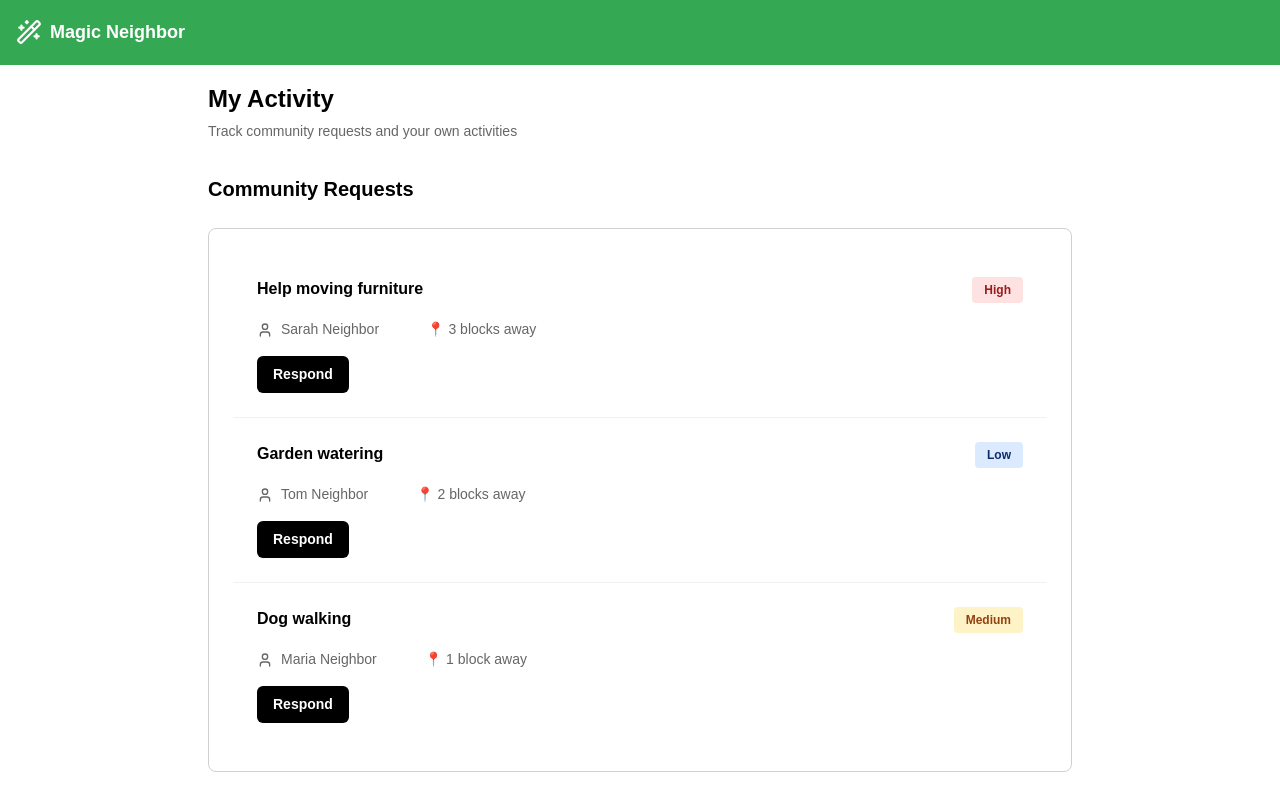
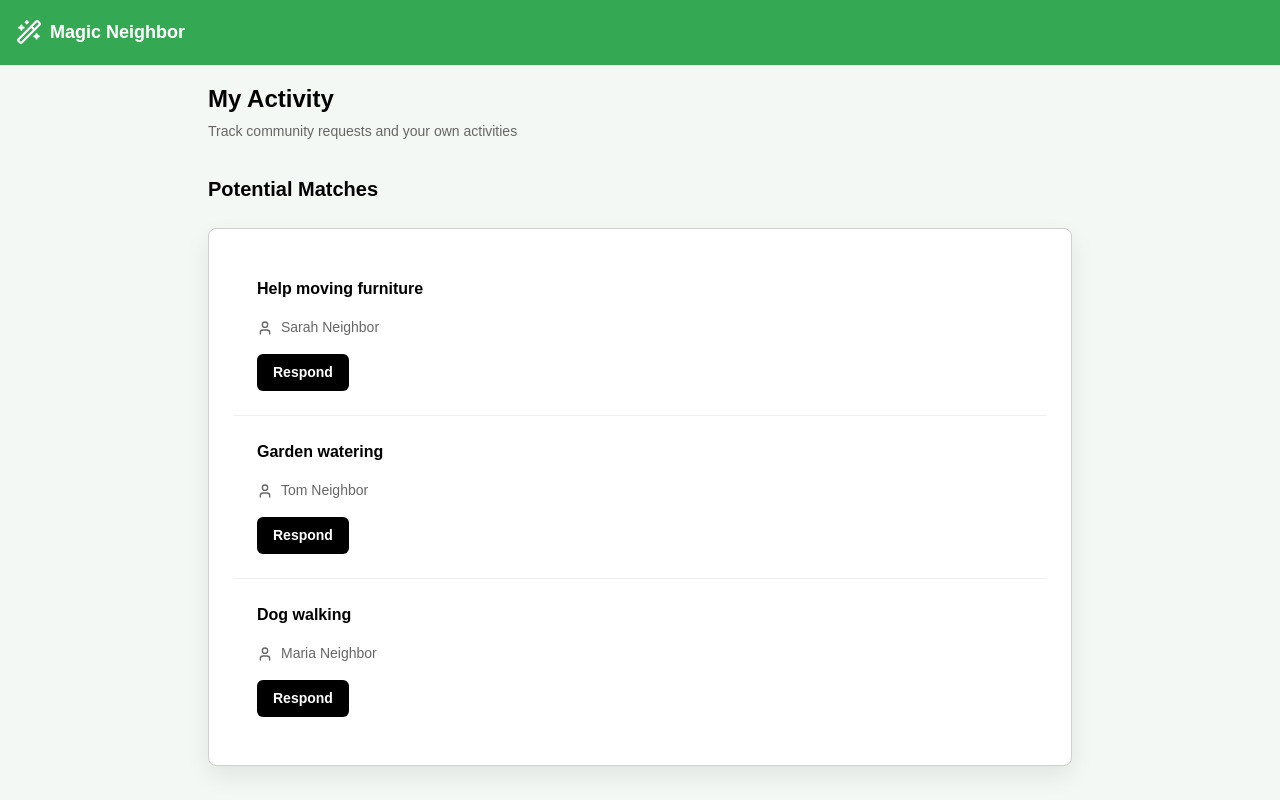
Before and after one commit to alecreates/HACKS2026, a Next.js app: page /activity in a window 1280 px wide. Shown: the top 800 px of the page. Built offline with nearby package versions, Linux system fonts and the light colour scheme.

Commit message:
css fixed?

```diff
--- a/app/activity/activity.module.css
+++ b/app/activity/activity.module.css
@@ -1,6 +1,6 @@
 .container {
   min-height: 100vh;
-  background-color: var(--background);
+  background: #f4f8f5;
 }
 
 .header {
@@ -53,9 +53,8 @@
 }
 
 .requestCard {
-  background-color: #ffffff;
-  border: 0.5px solid #d0d0d0;
-  border-radius: 8px;
+  background: white;
+  box-shadow: 0 10px 25px rgba(0,0,0,0.08);
   padding: 0 !important;
 }
 
@@ -95,30 +94,7 @@
   color: black;
 }
 
-.urgency {
-  display: inline-block;
-  padding: 0.25rem 0.75rem;
-  border-radius: 4px;
-  font-size: 0.75rem;
-  font-weight: 600;
-  text-transform: capitalize;
-  white-space: nowrap;
-}
 
-.urgencyhigh {
-  background-color: #fee2e2;
-  color: #991b1b;
-}
-
-.urgencymedium {
-  background-color: #fef3c7;
-  color: #92400e;
-}
-
-.urgencylow {
-  background-color: #dbeafe;
-  color: #0c2d6b;
-}
 
 .status {
   display: inline-block;
--- a/app/activity/page.tsx
+++ b/app/activity/page.tsx
@@ -7,16 +7,16 @@ import { MessageCircle, User } from "lucide-react";
 
 const Activity = () => {
   const communityRequests = [
-    { id: 1, title: "Help moving furniture", user: "Sarah Neighbor", location: "3 blocks away", urgency: "high" },
-    { id: 2, title: "Garden watering", user: "Tom Neighbor", location: "2 blocks away", urgency: "low" },
-    { id: 3, title: "Dog walking", user: "Maria Neighbor", location: "1 block away", urgency: "medium" },
+    { id: 1, title: "Help moving furniture", user: "Sarah Neighbor" },
+    { id: 2, title: "Garden watering", user: "Tom Neighbor" },
+    { id: 3, title: "Dog walking", user: "Maria Neighbor"},
   ];
 
   // Sample data for my requests
   const myRequests = [
-    { id: 1, title: "Grocery shopping help", status: "pending", responses: 2, createdAt: "2 days ago" },
-    { id: 2, title: "Tech support needed", status: "in-progress", responses: 1, createdAt: "5 days ago" },
-    { id: 3, title: "Furniture assembly", status: "completed", responses: 3, createdAt: "1 week ago" },
+    { id: 1, title: "Grocery shopping help", status: "pending", responses: 2 },
+    { id: 2, title: "Tech support needed", status: "in-progress", responses: 1 },
+    { id: 3, title: "Furniture assembly", status: "completed", responses: 3 },
   ];
   return (
     <div className={styles.container}>
@@ -34,23 +34,19 @@ const Activity = () => {
       <main className={styles.main}>
         {/* Community Requests Section */}
         <div className={styles.section}>
-          <h2 className={styles.sectionTitle}>Community Requests</h2>
+          <h2 className={styles.sectionTitle}>Potential Matches</h2>
           <Card className={styles.requestCard}>
             <div className={styles.requestsContainer}>
               {communityRequests.map((request) => (
                 <div key={request.id} className={styles.requestItem}>
                   <div className={styles.requestHeader}>
                     <div className={styles.requestTitle}>{request.title}</div>
-                    <span className={`${styles.urgency} ${styles[`urgency${request.urgency}`]}`}>
-                      {request.urgency}
-                    </span>
                   </div>
                   <div className={styles.requestDetails}>
                     <div className={styles.requestUser}>
                       <User size={16} />
                       {request.user}
                     </div>
-                    <div className={styles.requestLocation}>📍 {request.location}</div>
                   </div>
                   <button className={styles.respondButton}>Respond</button>
                 </div>
--- a/app/profile/profile.module.css
+++ b/app/profile/profile.module.css
@@ -1,6 +1,6 @@
 .container {
-  min-height: 100vh;
-  background-color: var(--background);
+  /*min-height: 100vh; */
+  background: #f4f8f5;
 }
 
 .header {
@@ -64,9 +64,10 @@
 
 /* Profile Card */
 .profileCard {
-  background-color: #efefef;
+  background: white;
   border: 0.5px solid #d0d0d0;
   border-radius: 8px;
+  box-shadow: 0 10px 25px rgba(0,0,0,0.08);
   padding: 1.5rem;
 }
 
@@ -186,8 +187,8 @@
 }
 
 .statCard {
-  background-color: #efefef;
-  border: 0.5px solid #d0d0d0;
+  background: white;
+  box-shadow: 0 10px 25px rgba(0,0,0,0.08);
   border-radius: 8px;
   padding: 1.5rem;
 }
@@ -212,9 +213,8 @@
 
 /* Actions */
 .actionsCard {
-  background-color: #efefef;
-  border: 0.5px solid #d0d0d0;
-  border-radius: 8px;
+  background: white;
+  box-shadow: 0 10px 25px rgba(0,0,0,0.08);
 }
 
 .actionsHeader {
```
